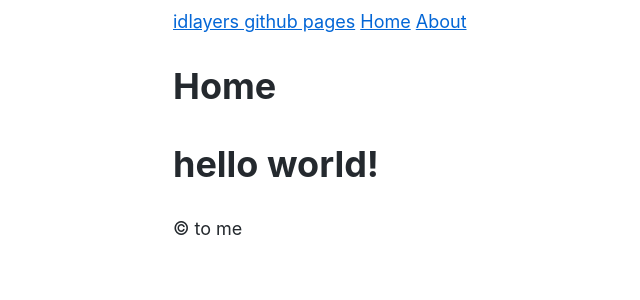
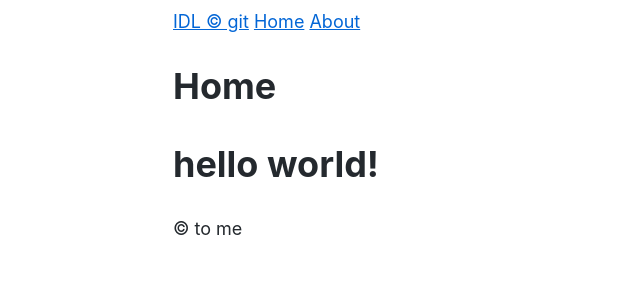
Before and after one commit to idlayers/idlayers.github.io, a Jekyll site: the page built from index.html, in a window 1280 px wide. Shown: the top 300 px of the page, without its empty margins (107-747 px from the left). Built offline with Jekyll 4.4.1, drawn with Linux system fonts in a browser that asks for light colours.

Commit message:
Update _config.yml

```diff
--- a/_config.yml
+++ b/_config.yml
@@ -1,7 +1,7 @@
 # site.url, site.title
 
 theme: jekyll-theme-slate
-title: 'idlayers github pages'
+title: 'IDL &copy git'
 
 path: /idlayers.github.io
 url:  'https://idlayers.github.io'
```
